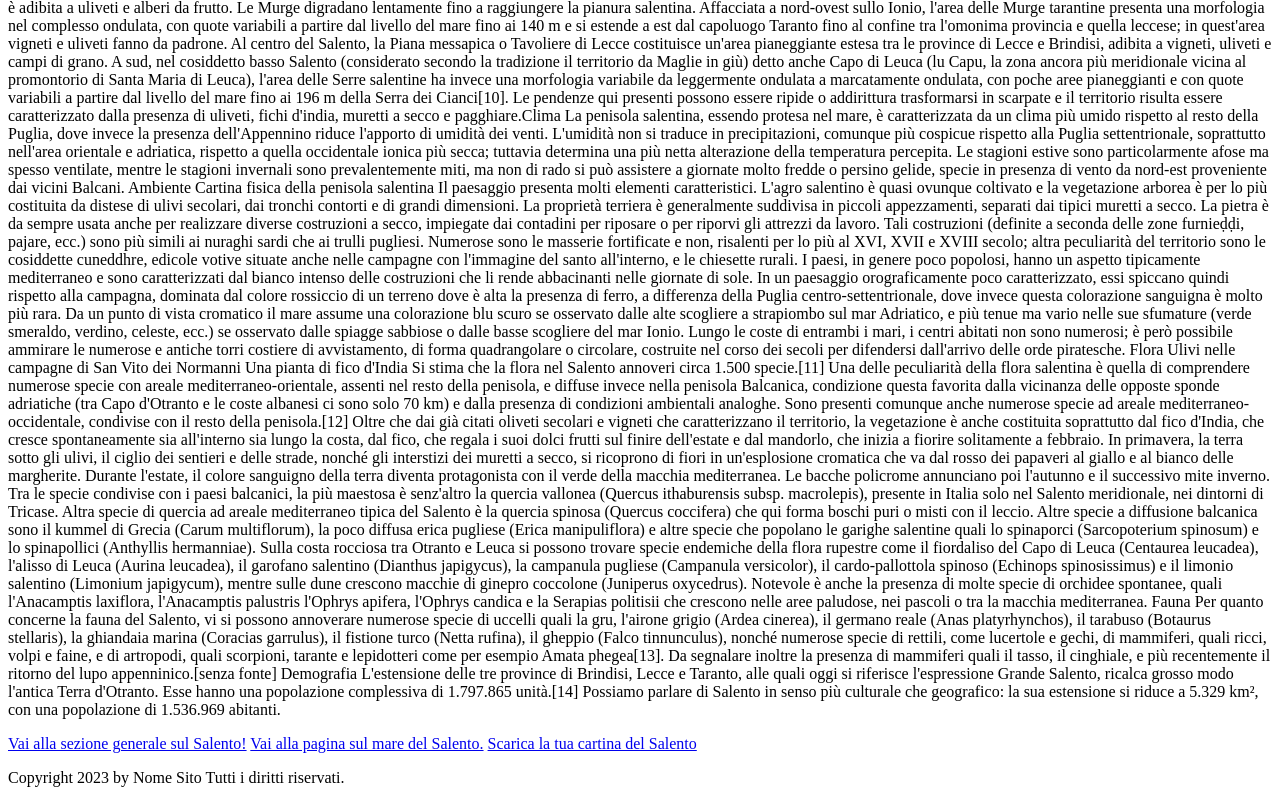
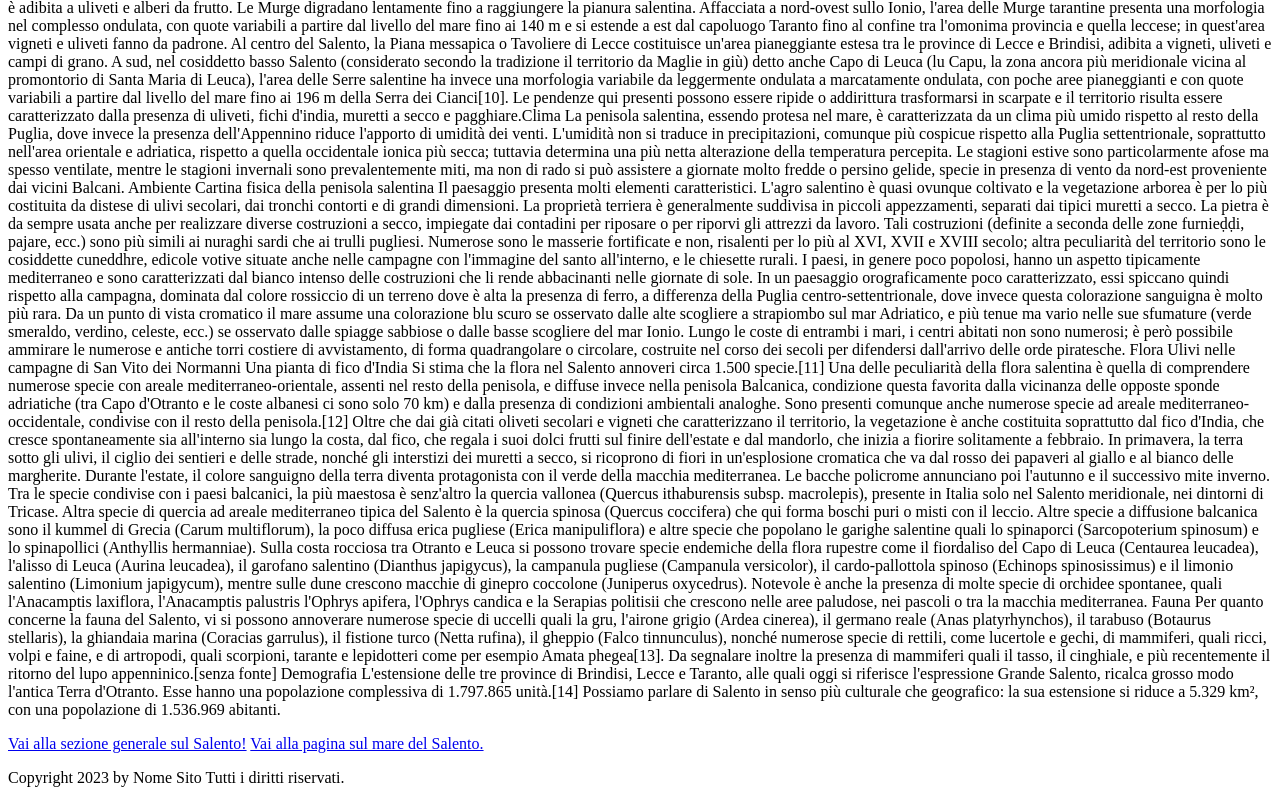
Before and after one commit to Gaiaavenditti/primosito, a plain HTML site: page index.html in a window 1280 px wide. Shown: the part 677-1480 px from the top of the page. Drawn offline with Linux system fonts and the light colour scheme.

Commit message:
Add files via upload

```diff
--- a/index.html
+++ b/index.html
@@ -98,7 +98,6 @@ L'estensione delle tre province di Brindisi, Lecce e Taranto, alle quali oggi si
 
 <a href="#Prima sezione">Vai alla sezione generale sul Salento!</a>
 <a href="pagina2.html">Vai alla pagina sul mare del Salento.</a>
-<a href="Cartina-del-Salento.pdf"> Scarica la tua cartina del Salento</a>
 
 </body>
 
```
